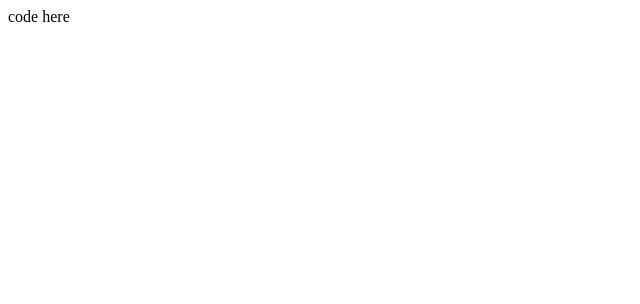
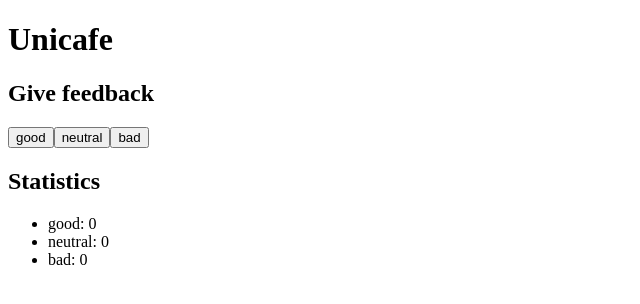
Before and after one commit to narsodev/fullstackopen, a React (Create React App) app in the folder part1/unicafe/: page / in a window 1280 px wide. Shown: the top 304 px of the page, without its empty margins (0-640 px from the left). Built offline with nearby package versions, Linux system fonts and the light colour scheme.

Commit message:
1.6: unicafe step1

```diff
--- a/part1/unicafe/src/App.js
+++ b/part1/unicafe/src/App.js
@@ -7,9 +7,23 @@
   const [bad, setBad] = useState(0)
 
   return (
-    <div>
-      code here
-    </div>
+    <main>
+      <h1>Unicafe</h1>
+      <section>
+        <h2>Give feedback</h2>
+        <button onClick={() => setGood(good + 1)}>good</button>
+        <button onClick={() => setNeutral(neutral + 1)}>neutral</button>
+        <button onClick={() => setBad(bad + 1)}>bad</button>
+      </section>
+      <section>
+        <h2>Statistics</h2>
+        <ul>
+          <li>good: {good}</li>
+          <li>neutral: {neutral}</li>
+          <li>bad: {bad}</li>
+        </ul>
+      </section>
+    </main>
   )
 }
 
```
